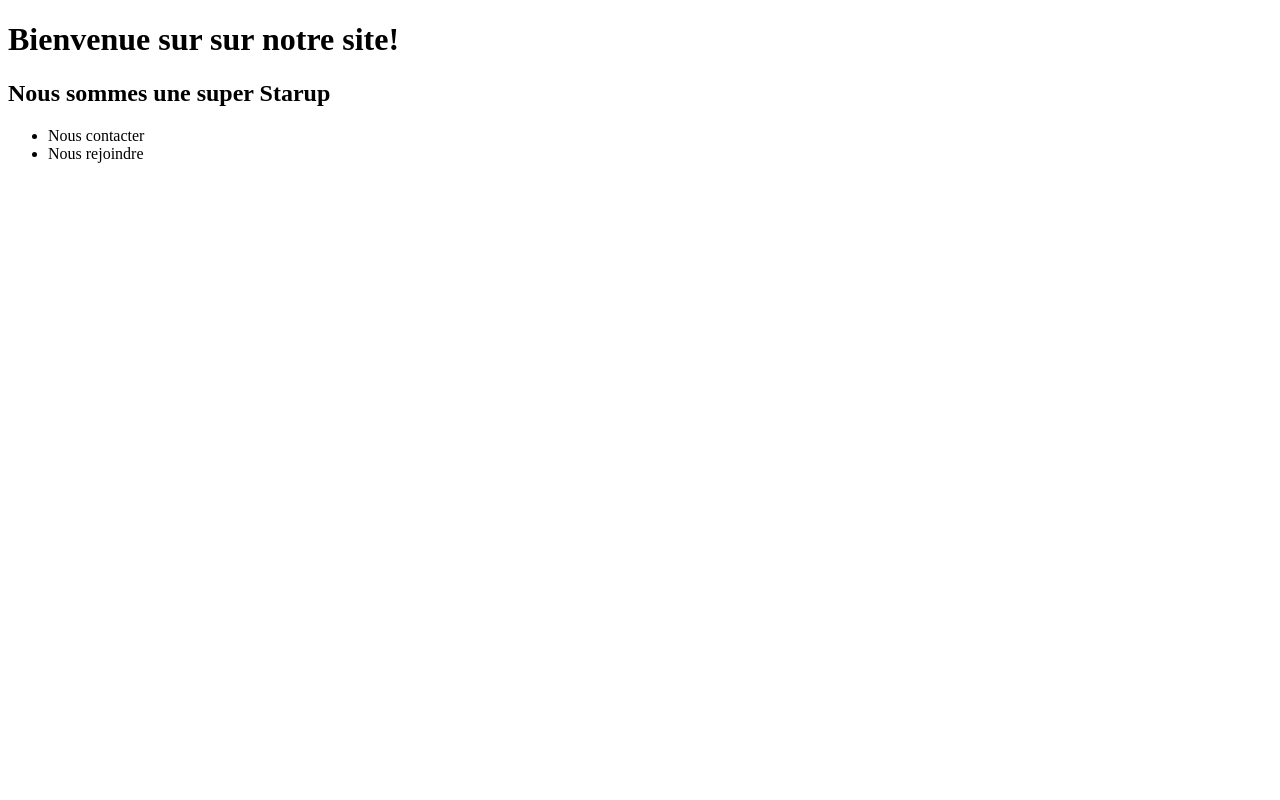
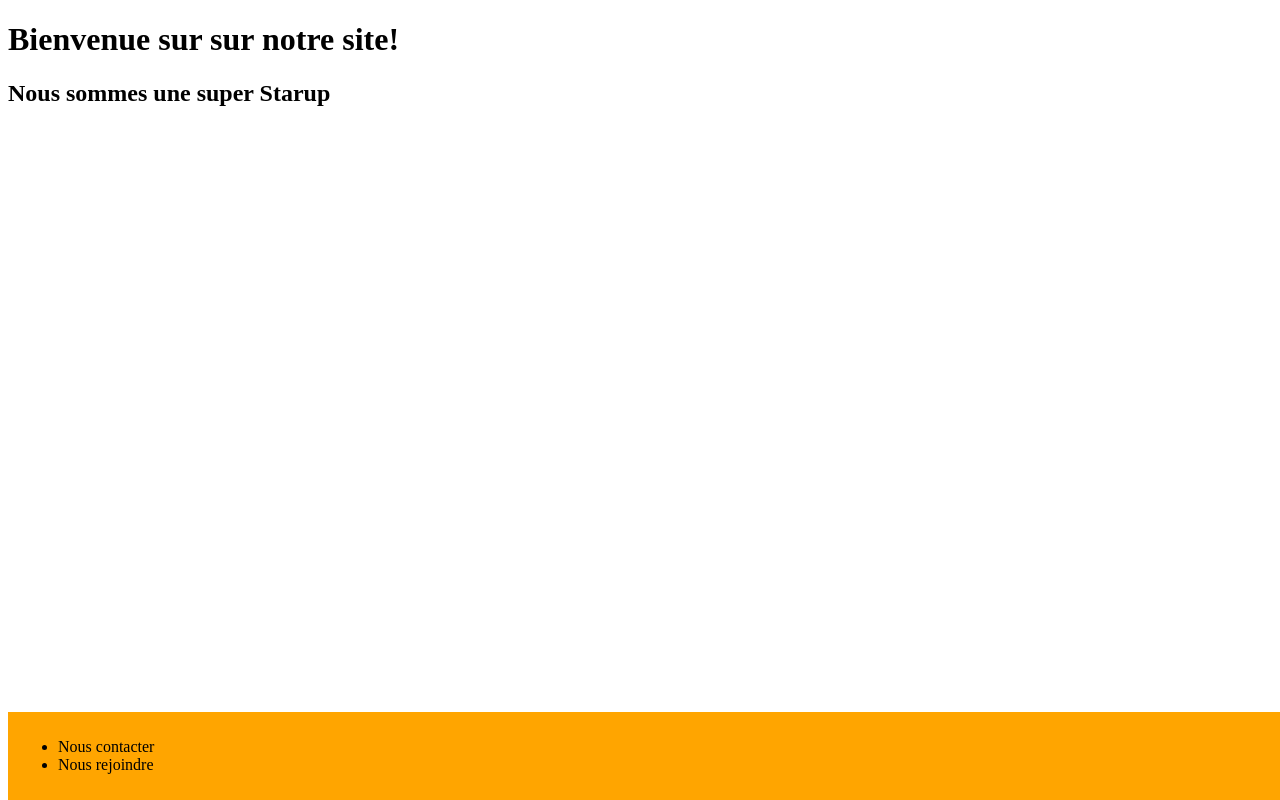
Before and after one commit to borisu-git/site_web_tp, a plain HTML site: page index.html in a window 1280 px wide. Drawn offline with Linux system fonts and the light colour scheme.

Commit message:
Add CSS on footer

```diff
--- a/index.html
+++ b/index.html
@@ -13,7 +13,18 @@
     </body>
 
     <footer>
-        <ul><li>Nous contacter</li><li>Nous rejoindre</li></ul>
+        <style>
+            div {
+                position: fixed;
+                bottom: 0;
+                background-color: orange;
+                width: 100%;
+                padding: 10px;
+                max-width: calc(100% - 20px);
+                margin: 0px auto;
+                }
+        </style>
+        <div><ul><li>Nous contacter</li><li>Nous rejoindre</li></ul></div>
 
     </footer>
 
```
